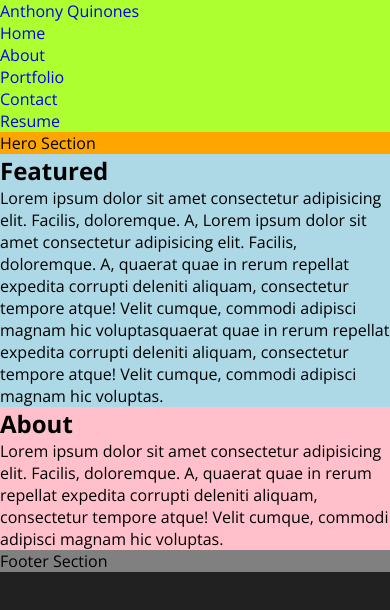
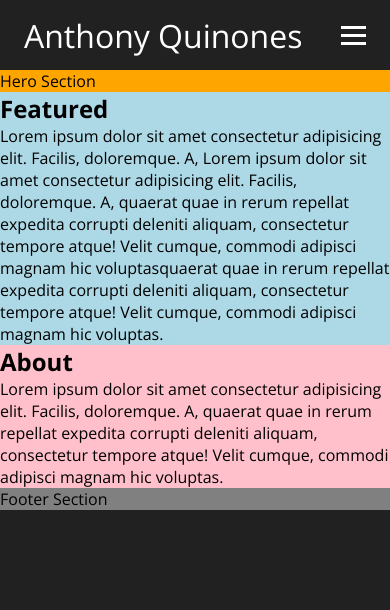
Before and after one commit to darkhorsedev0716/GF-bakehouse-MERN, a React (Create React App) app in the folder client/: page / in a window 390 px wide. Shown: the top 610 px of the page. Built offline with nearby package versions, Linux system fonts and the light colour scheme.

Commit message:
Added base CSS

```diff
--- a/client/src/sass/components/navbarComp.scss
+++ b/client/src/sass/components/navbarComp.scss
@@ -1,5 +1,92 @@
 /* Navbar Component Styles  */
 
+li {
+  list-style: none;
+}
+
+a {
+  color: white;
+  text-decoration: none;
+}
+
 .navbar {
-	background-color: greenyellow;
+  min-height: 70px;
+  display: flex;
+  justify-content: space-between;
+  align-items: center;
+  padding: 0 24px;
 }
+
+.nav-menu {
+  display: flex;
+  justify-content: space-between;
+  align-items: center;
+  gap: 60px;
+}
+
+.nav-branding {
+  font-size: 2rem;
+}
+
+.nav-link {
+  transition: 0.7s ease;
+}
+
+.nav-link:hover {
+  color: dodgerblue;
+}
+
+.hamburger {
+  display: none;
+  cursor: pointer;
+}
+
+.bar {
+  display: block;
+  width: 25px;
+  height: 3px;
+  margin: 5px auto;
+  -webkit-transition: all 0.3s ease-in-out;
+  transition: all 0.3s ease-in-out;
+  background-color: white;
+}
+
+@media (max-width: 768px) {
+  .hamburger {
+    display: block;
+  }
+
+  .hamburger.active .bar:nth-child(2) {
+    opacity: 0;
+  }
+
+  .hamburger.active .bar:nth-child(1) {
+    transform: translateY(8px) rotate(45deg);
+  }
+
+  .hamburger.active .bar:nth-child(3) {
+    transform: translateY(-8px) rotate(-45deg);
+  }
+
+  .nav-menu {
+    position: fixed;
+    right: -100%;
+    top: 70px;
+    gap: 0;
+    flex-direction: column;
+    background-color: gray;
+    width: 100%;
+    text-align: center;
+    transition: 0.3s;
+  }
+
+  .nav-item {
+    margin: 16px 0;
+  }
+
+  .nav-menu.active {
+    right: 0;
+    padding-bottom: 5000vh;
+    margin-top: -1px;
+  }
+}
```
